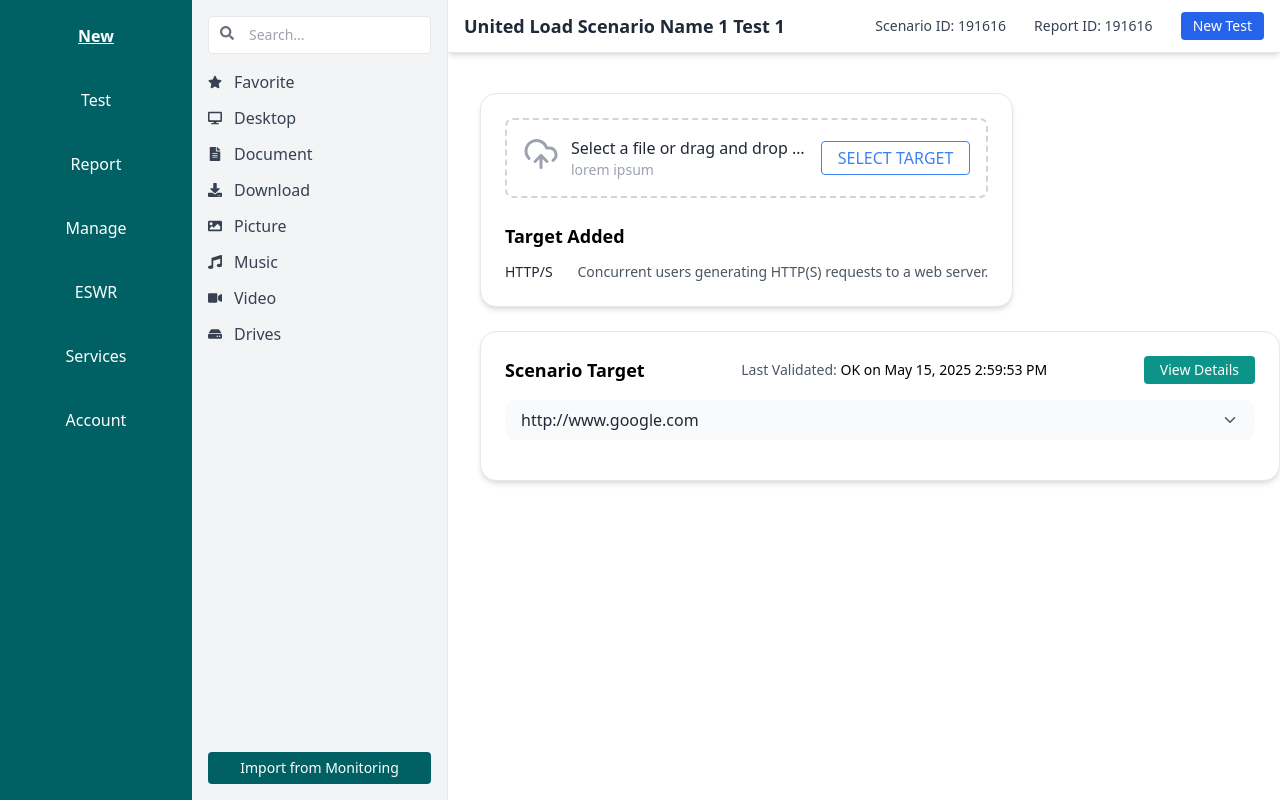
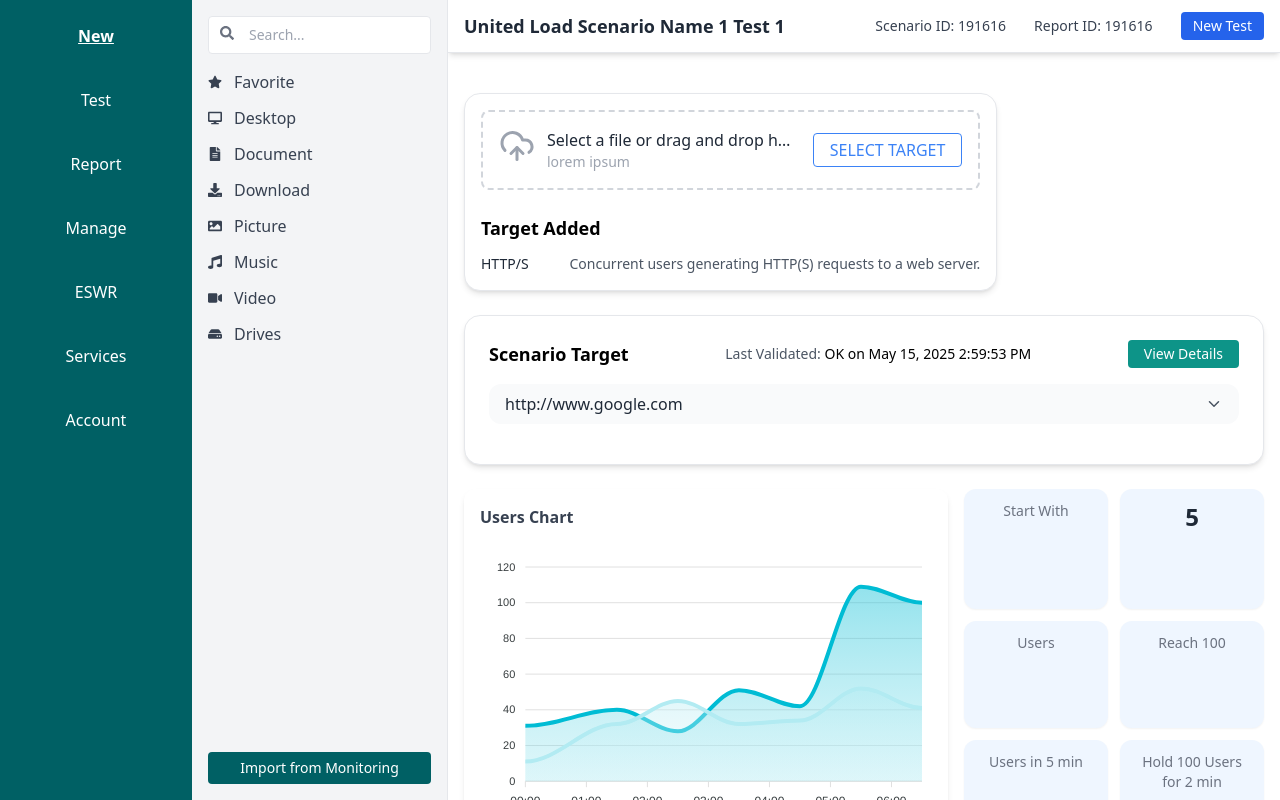
Before and after one commit to Avinash123-singh/LoadTesting, a React (Vite) app in the folder loadtesting/: page /new in a window 1280 px wide. Built offline with nearby package versions, Linux system fonts and the light colour scheme.

Commit message:
created UI

```diff
--- a/loadtesting/package.json
+++ b/loadtesting/package.json
@@ -11,8 +11,10 @@
   },
   "dependencies": {
     "@heroicons/react": "^2.2.0",
+    "apexcharts": "^4.7.0",
     "lucide-react": "^0.517.0",
     "react": "^19.1.0",
+    "react-apexcharts": "^1.7.0",
     "react-dom": "^19.1.0",
     "react-icons": "^5.5.0",
     "react-router-dom": "^7.6.2"
--- a/loadtesting/src/pages/new/New.jsx
+++ b/loadtesting/src/pages/new/New.jsx
@@ -3,6 +3,7 @@ import NewSidebar from "../../component/SideBar/sidebar";
 import Header from "../../component/Header/header";
 import TargetUploadBox from "./componet/uploadBox";
 import ScenarioTarget from "./componet/ScenarioTarget";
+import LoadtestChart from "./componet/LoadtestChart";
 
 const New = () => {
   return (
@@ -15,6 +16,9 @@ const New = () => {
           <div className="mt-2 sm:mt-3 md:mt-4">
             <ScenarioTarget />
           </div>
+          <div className="mt-4">
+            <LoadtestChart />
+          </div>
         </div>
       </div>
     </div>
--- /dev/null
+++ b/loadtesting/src/pages/new/componet/LoadtestChart.jsx
@@ -0,0 +1,74 @@
+import React from "react";
+import Chart from "react-apexcharts";
+
+const LoadtestChart = () => {
+  const options = {
+    series: [
+      {
+        name: "series1",
+        data: [31, 40, 28, 51, 42, 109, 100],
+      },
+      {
+        name: "series2",
+        data: [11, 32, 45, 32, 34, 52, 41],
+      },
+    ],
+    chart: {
+      type: "area",
+      height: 350,
+      toolbar: { show: false },
+    },
+    dataLabels: { enabled: false },
+    stroke: { curve: "smooth" },
+    xaxis: {
+      type: "datetime",
+      categories: [
+        "2018-09-19T00:00:00.000Z",
+        "2018-09-19T01:30:00.000Z",
+        "2018-09-19T02:30:00.000Z",
+        "2018-09-19T03:30:00.000Z",
+        "2018-09-19T04:30:00.000Z",
+        "2018-09-19T05:30:00.000Z",
+        "2018-09-19T06:30:00.000Z",
+      ],
+    },
+    tooltip: {
+      x: { format: "HH:mm" },
+    },
+    colors: ["#00bcd4", "#b2ebf2"],
+  };
+
+  return (
+    <div className="w-full flex flex-col lg:flex-row gap-4 items-stretch">
+      {/* Chart */}
+      <div className="bg-white rounded-xl shadow-md p-4 flex-1">
+        <h2 className="text-md font-semibold text-gray-700 mb-2">Users Chart</h2>
+        <Chart options={options} series={options.series} type="area" height={300} width="100%" />
+      </div>
+
+      {/* Six Info Divs, 2 in each row */}
+      <div className="grid grid-cols-2 gap-3 w-full lg:w-[300px]">
+        <div className="bg-blue-50 rounded-xl p-3 shadow-sm text-center text-sm text-gray-500">
+          Start With
+        </div>
+        <div className="bg-blue-50 rounded-xl p-3 shadow-sm text-center text-2xl font-bold text-gray-800">
+          5
+        </div>
+        <div className="bg-blue-50 rounded-xl p-3 shadow-sm text-center text-sm text-gray-500">
+          Users
+        </div>
+        <div className="bg-blue-50 rounded-xl p-3 shadow-sm text-center text-sm text-gray-500">
+          Reach 100
+        </div>
+        <div className="bg-blue-50 rounded-xl p-3 shadow-sm text-center text-sm text-gray-500">
+          Users in 5 min
+        </div>
+        <div className="bg-blue-50 rounded-xl p-3 shadow-sm text-center text-sm text-gray-500">
+          Hold 100 Users for 2 min
+        </div>
+      </div>
+    </div>
+  );
+};
+
+export default LoadtestChart;
--- a/loadtesting/src/pages/new/componet/ScenarioTarget.jsx
+++ b/loadtesting/src/pages/new/componet/ScenarioTarget.jsx
@@ -5,7 +5,8 @@ const ScenarioTarget = () => {
   const [showTable, setShowTable] = useState(false);
 
   return (
-    <div className="bg-white rounded-2xl shadow-md border border-gray-200 p-4 sm:p-6 mx-2 sm:mx-4 my-6 w-full overflow-x-hidden">
+    <div className="bg-white rounded-2xl shadow-md border border-gray-200 p-4 sm:p-6  my-6 w-full overflow-x-hidden">
+
       {/* Header */}
       <div className="flex flex-col md:flex-row justify-between md:items-center mb-4 gap-2 w-full">
         <h2 className="text-lg font-semibold text-black">Scenario Target</h2>
--- a/loadtesting/src/pages/new/componet/uploadBox.jsx
+++ b/loadtesting/src/pages/new/componet/uploadBox.jsx
@@ -3,7 +3,8 @@ import { UploadCloud } from "lucide-react";
 
 const TargetUploadBox = () => {
   return (
-    <div className="w-full lg:w-2/3 max-w-4xl bg-white rounded-2xl shadow-md border border-gray-200 p-4 sm:p-6 my-6 mr-auto ml-2 sm:ml-4">
+    <div className="w-full lg:w-2/3 max-w-4xl bg-white rounded-2xl shadow-md border border-gray-200 p-4 my-6 mr-auto
+">
       {/* Upload Box */}
       <div className="border-2 border-dashed border-gray-300 rounded-lg p-4 flex flex-col sm:flex-row items-start sm:items-center justify-between gap-4 overflow-hidden">
         <div className="flex items-start gap-3 flex-1 min-w-0">
```
Also changed, not shown: 1 other file (tests, documents, lock files or other folders).
